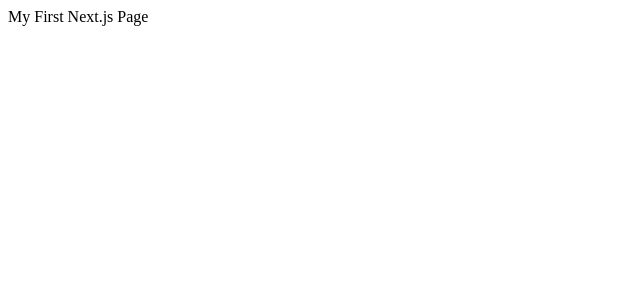
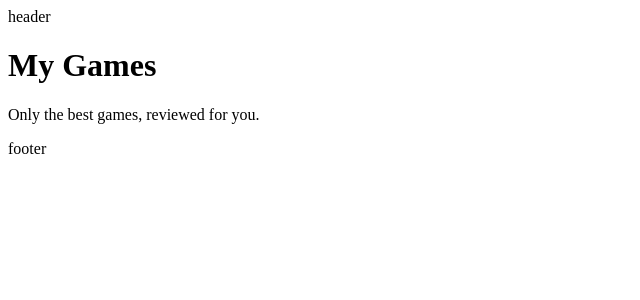
Before and after one commit to webepse/next-review-2026, a Next.js app: page / in a window 1280 px wide. Shown: the top 300 px of the page, without its empty margins (0-640 px from the left). Built offline with nearby package versions, Linux system fonts and the light colour scheme.

Commit message:
structure du fichier layout

```diff
--- a/app/layout.jsx
+++ b/app/layout.jsx
@@ -3,7 +3,15 @@ export default function RootLayout({children})
     return (
         <html lang="fr">
             <body>
-                {children}
+                <header>
+                    header
+                </header>
+                <main>
+                    {children}
+                </main>
+                <footer>
+                    footer
+                </footer>
             </body>
         </html>
     )
--- a/app/page.jsx
+++ b/app/page.jsx
@@ -1,5 +1,10 @@
 export default function HomePage(){
     return (
-        <div>My First Next.js Page</div>
+       <>
+        <h1>My Games</h1>
+        <p>
+            Only the best games, reviewed for you.
+        </p>
+       </>
     )
 }
```
